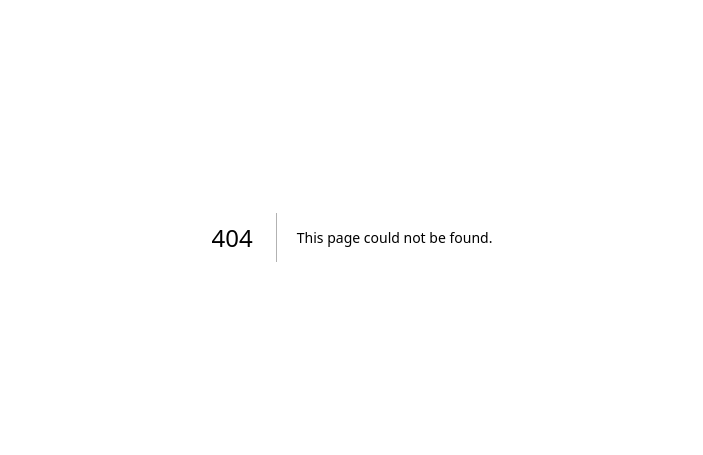
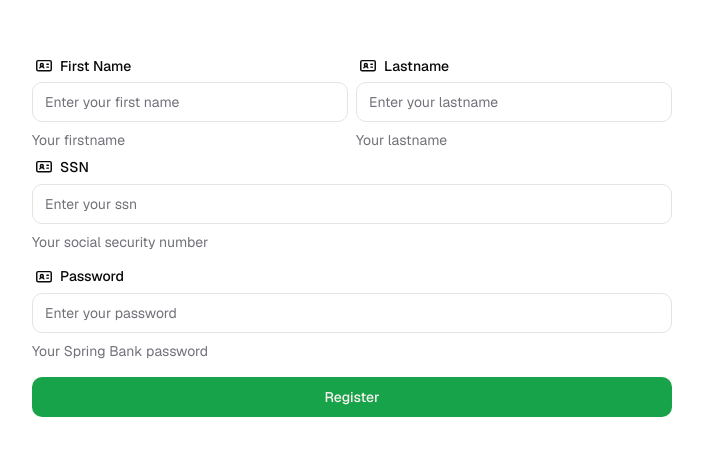
Before and after one commit to utkuonursahin/spring-bank-FE, a Next.js app: page /register in a window 1280 px wide. Before the commit this address had no page. Shown: the part 163-618 px from the top of the page, without its empty margins (288-991 px from the left). Built offline with nearby package versions, Linux system fonts and the light colour scheme.

Commit message:
feat: implement register

```diff
--- a/package.json
+++ b/package.json
@@ -21,6 +21,7 @@
     "@radix-ui/react-slot": "^1.1.0",
     "@radix-ui/react-switch": "^1.1.0",
     "@radix-ui/react-tooltip": "^1.1.2",
+    "@tanstack/react-query": "^5.55.4",
     "class-variance-authority": "^0.7.0",
     "clsx": "^2.1.1",
     "cmdk": "^1.0.0",
--- a/src/app/layout.tsx
+++ b/src/app/layout.tsx
@@ -1,6 +1,7 @@
 import type {Metadata} from "next";
 import {GeistSans} from 'geist/font/sans';
 import "./globals.css";
+import ReactQueryClientProvider from "@/components/ReactQueryClientProvider/ReactQueryClientProvider";
 
 export const metadata: Metadata = {
     title: "Spring Bank",
@@ -10,7 +11,11 @@ export const metadata: Metadata = {
 export default function RootLayout({children}: Readonly<{ children: React.ReactNode; }>) {
     return (
         <html lang="en">
-        <body className={GeistSans.className}>{children}</body>
+        <body className={GeistSans.className}>
+        <ReactQueryClientProvider>
+            {children}
+        </ReactQueryClientProvider>
+        </body>
         </html>
     );
 }
--- a/src/app/page.tsx
+++ b/src/app/page.tsx
@@ -1,6 +1,7 @@
 import {Card, CardContent, CardDescription, CardHeader, CardTitle} from "@/components/ui/card";
 import {Separator} from "@/components/ui/separator";
 import LoginForm from "@/components/LoginForm/LoginForm";
+import Link from "next/link";
 
 export default function Home() {
     return (
@@ -17,11 +18,12 @@ export default function Home() {
                 <CardContent className="flex flex-col gap-4 p-0 text-primary">
                     <LoginForm/>
                     <Separator/>
-                    <p>
-                        Don't have an account? <a href="#" className="text-green-500">Sign up</a>
+                    <p className="text-secondary-foreground">
+                        Don't have an account? <Link href="/register" className="underline">Sign up</Link>
                     </p>
                 </CardContent>
             </Card>
         </main>
+
     );
 }
--- /dev/null
+++ b/src/app/register/page.tsx
@@ -0,0 +1,11 @@
+import RegisterForm from "@/components/RegisterForm/RegisterForm";
+
+export default function Register() {
+    return (
+        <main className="min-h-screen grid grid-cols-[1fr,40rem,1fr] items-center justify-center">
+            <div className="col-start-2">
+                <RegisterForm/>
+            </div>
+        </main>
+    )
+}
--- a/src/components/LoginForm/LoginForm.tsx
+++ b/src/components/LoginForm/LoginForm.tsx
@@ -15,7 +15,7 @@ export default function LoginForm() {
     })
 
     const handleSubmit = () => {
-        console.log('helllo')
+        console.log('login')
     }
 
     return (
--- /dev/null
+++ b/src/components/ReactQueryClientProvider/ReactQueryClientProvider.tsx
@@ -0,0 +1,14 @@
+'use client';
+import React from 'react';
+import {QueryClient, QueryClientProvider} from "@tanstack/react-query";
+
+export const queryClient = new QueryClient()
+const ReactQueryClientProvider = ({children}: { children: React.ReactNode }) => {
+    return (
+        <QueryClientProvider client={queryClient}>
+            {children}
+        </QueryClientProvider>
+    );
+};
+
+export default ReactQueryClientProvider;
--- /dev/null
+++ b/src/components/RegisterForm/RegisterForm.tsx
@@ -0,0 +1,122 @@
+"use client";
+import {useForm} from "react-hook-form";
+import {z} from "zod";
+import RegisterFormSchema from "@/components/RegisterForm/RegisterFormSchema";
+import registerFormSchema from "@/components/RegisterForm/RegisterFormSchema";
+import {zodResolver} from "@hookform/resolvers/zod";
+import {Form, FormControl, FormDescription, FormField, FormItem, FormLabel, FormMessage} from "@/components/ui/form";
+import {IdCard} from "lucide-react";
+import {Input} from "@/components/ui/input";
+import {Button} from "@/components/ui/button";
+
+const sendRegisterRequest = async (values: z.infer<typeof RegisterFormSchema>) => {
+    const request = await fetch('http://localhost:8080/api/v1/auth/register', {
+        method: 'POST',
+        headers: {
+            'Content-Type': 'application/json',
+        },
+        body: JSON.stringify(values),
+        cache: 'no-store',
+    })
+    return await request.json()
+}
+
+export default function RegisterForm() {
+    const registerForm = useForm<z.infer<typeof RegisterFormSchema>>({
+        resolver: zodResolver(registerFormSchema)
+    })
+    const handleSubmit = async (values: z.infer<typeof RegisterFormSchema>) => {
+        const query = await sendRegisterRequest(values)
+    }
+
+    return (
+        <Form {...registerForm}>
+            <form onSubmit={registerForm.handleSubmit(handleSubmit)} className="flex flex-col gap-4">
+                <div className="grid grid-cols-2 gap-2">
+                    <FormField control={registerForm.control} name="firstName"
+                               render={
+                                   ({field}) => (
+                                       <FormItem>
+                                           <FormLabel className="flex items-center gap-1">
+                                               <IdCard className="h-[1.75cap]"/>
+                                               <span>First Name</span>
+                                           </FormLabel>
+                                           <FormControl>
+                                               <Input className="text-secondary-foreground"
+                                                      type="text"
+                                                      placeholder="Enter your first name" {...field}/>
+                                           </FormControl>
+                                           <FormDescription>
+                                               Your firstname
+                                           </FormDescription>
+                                           <FormMessage/>
+                                       </FormItem>
+                                   )}
+                    />
+                    <FormField control={registerForm.control} name="lastName"
+                               render={
+                                   ({field}) => (
+                                       <FormItem>
+                                           <FormLabel className="flex items-center gap-1">
+                                               <IdCard className="h-[1.75cap]"/>
+                                               <span>Lastname</span>
+                                           </FormLabel>
+                                           <FormControl>
+                                               <Input className="text-secondary-foreground"
+                                                      type="text"
+                                                      placeholder="Enter your lastname" {...field}/>
+                                           </FormControl>
+                                           <FormDescription>
+                                               Your lastname
+                                           </FormDescription>
+                                           <FormMessage/>
+                                       </FormItem>
+                                   )}
+                    />
+                    <FormField control={registerForm.control} name="ssn"
+                               render={
+                                   ({field}) => (
+                                       <FormItem className="col-span-full">
+                                           <FormLabel className="flex items-center gap-1">
+                                               <IdCard className="h-[1.75cap]"/>
+                                               <span>SSN</span>
+                                           </FormLabel>
+                                           <FormControl>
+                                               <Input className="text-secondary-foreground"
+                                                      type="number"
+                                                      placeholder="Enter your ssn" {...field}/>
+                                           </FormControl>
+                                           <FormDescription>
+                                               Your social security number
+                                           </FormDescription>
+                                           <FormMessage/>
+                                       </FormItem>
+                                   )}
+                    />
+                </div>
+
+                <FormField control={registerForm.control} name="password"
+                           render={
+                               ({field}) => (
+                                   <FormItem>
+                                       <FormLabel className="flex items-center gap-1">
+                                           <IdCard className="h-[1.75cap]"/>
+                                           <span>Password</span>
+                                       </FormLabel>
+                                       <FormControl>
+                                           <Input className="text-secondary-foreground"
+                                                  type="password"
+                                                  placeholder="Enter your password" {...field}/>
+                                       </FormControl>
+                                       <FormDescription>
+                                           Your Spring Bank password
+                                       </FormDescription>
+                                       <FormMessage/>
+                                   </FormItem>
+                               )}
+                />
+                <Button type="submit">Register</Button>
+            </form>
+        </Form>
+    )
+}
--- /dev/null
+++ b/src/components/RegisterForm/RegisterFormSchema.ts
@@ -0,0 +1,12 @@
+"use client"
+
+import {z} from "zod"
+
+const registerFormSchema = z.object({
+    firstName: z.string().min(2),
+    lastName: z.string().min(2),
+    ssn: z.string().min(12).max(12),
+    password: z.string().min(12)
+})
+
+export default registerFormSchema
```
Also changed, not shown: 1 other file (tests, documents, lock files or other folders).
